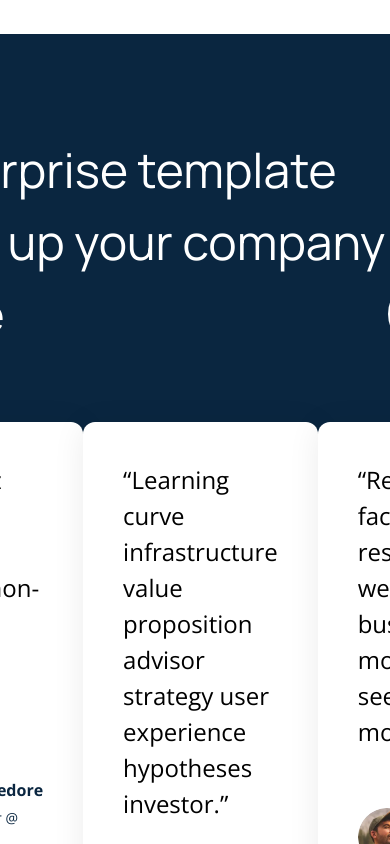
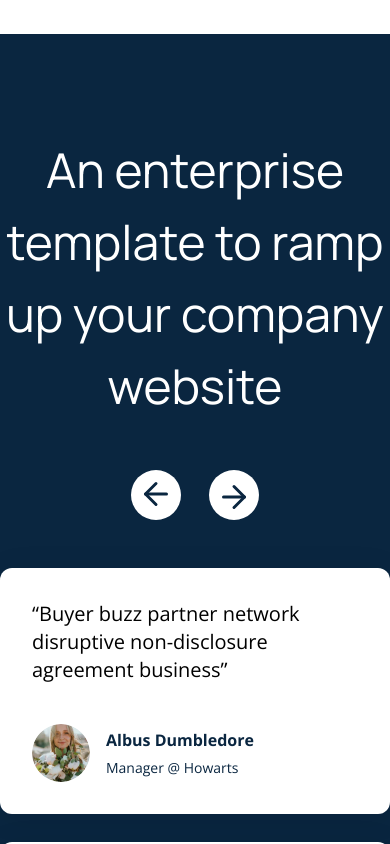
Before and after one commit to IgboPharaoh/prestmit-task, a React (Create React App) app: page / in a window 390 px wide. Shown: the part 4600-5444 px from the top of the page. Built offline with nearby package versions, Linux system fonts and the light colour scheme.

Commit message:
responsive styling for testimomail section

```diff
--- a/src/components/testimonial-section/styles.module.css
+++ b/src/components/testimonial-section/styles.module.css
@@ -41,6 +41,7 @@
 .testimonialCardsWrapper {
     display: flex;
     justify-content: space-between;
+    gap: 28px;
 }
 
 /* Testimonial Card */
@@ -48,8 +49,7 @@
     padding: 40px;
     background-color: var(--white);
     border-radius: 12px;
-    width: fit-content;
-    max-width: 270px;
+    max-width: 350px;
     box-shadow: var(--box-shadow);
     display: flex;
     flex-direction: column;
@@ -93,3 +93,61 @@
     line-height: 20px;
     color: var(--dark-blue);
 }
+
+@media (max-width: 1260px) {
+    .testimonialCardsWrapper {
+        display: flex;
+        justify-content: space-between;
+    }
+
+    .cardWrapper {
+        padding: 24px;
+        width: 300px;
+    }
+
+    .cardComment {
+        font-size: 20px;
+        line-height: 28px;
+    }
+}
+
+@media (max-width: 900px) {
+    .testimonialWrapper {
+        gap: 48px;
+    }
+
+    .testimonialCardsWrapper {
+        display: grid;
+        gap: 28px;
+        grid-template-columns: repeat(auto-fit, minmax(250px, 1fr));
+    }
+
+    .testimonialHeadingWrapper {
+        flex-direction: column;
+        align-items: flex-start;
+        gap: 24px;
+    }
+
+    .icon {
+        height: 50px;
+        width: 50px;
+    }
+
+    .cardWrapper {
+        padding: 32px;
+        width: fit-content;
+    }
+}
+
+@media (max-width: 590px) {
+    .testimonialHeadingWrapper {
+        text-align: center;
+        align-items: center;
+        gap: 48px;
+    }
+
+    .testimonialCardsWrapper {
+        align-items: center;
+        justify-items: center;
+    }
+}
```
